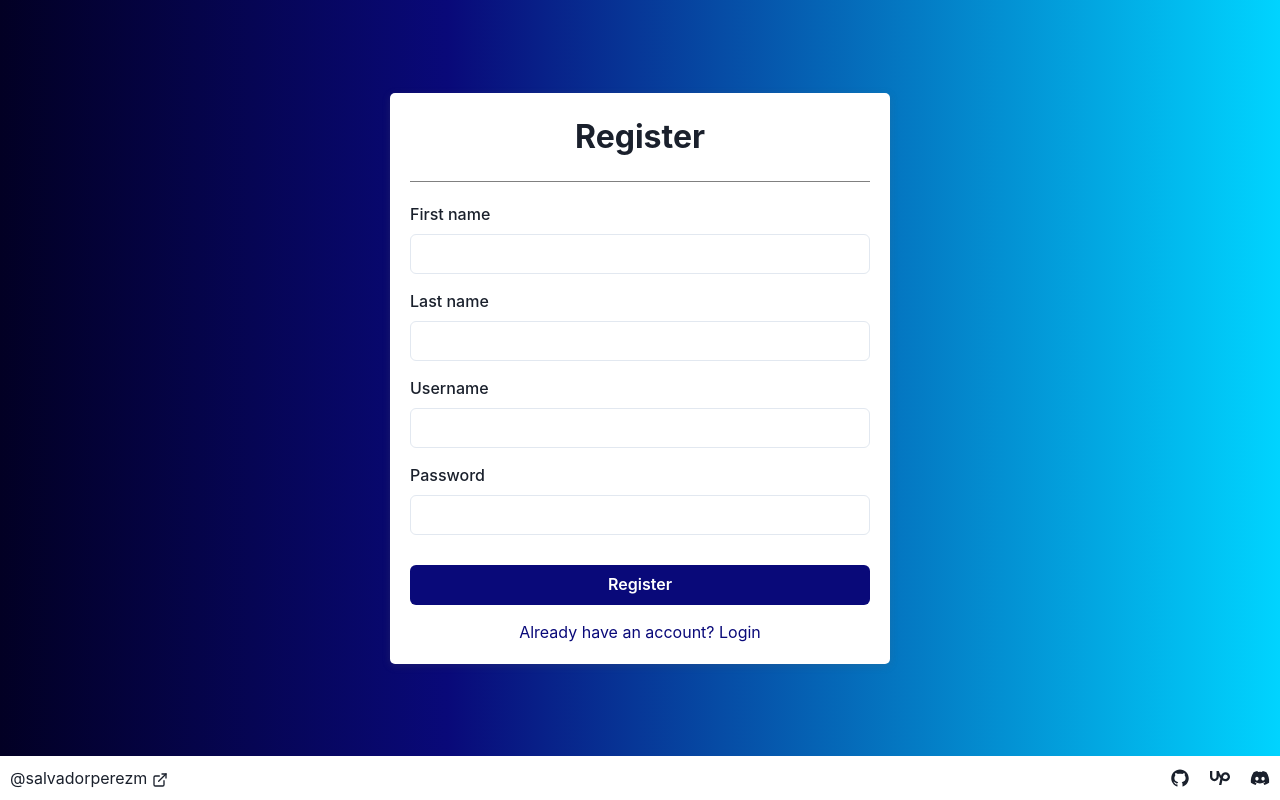
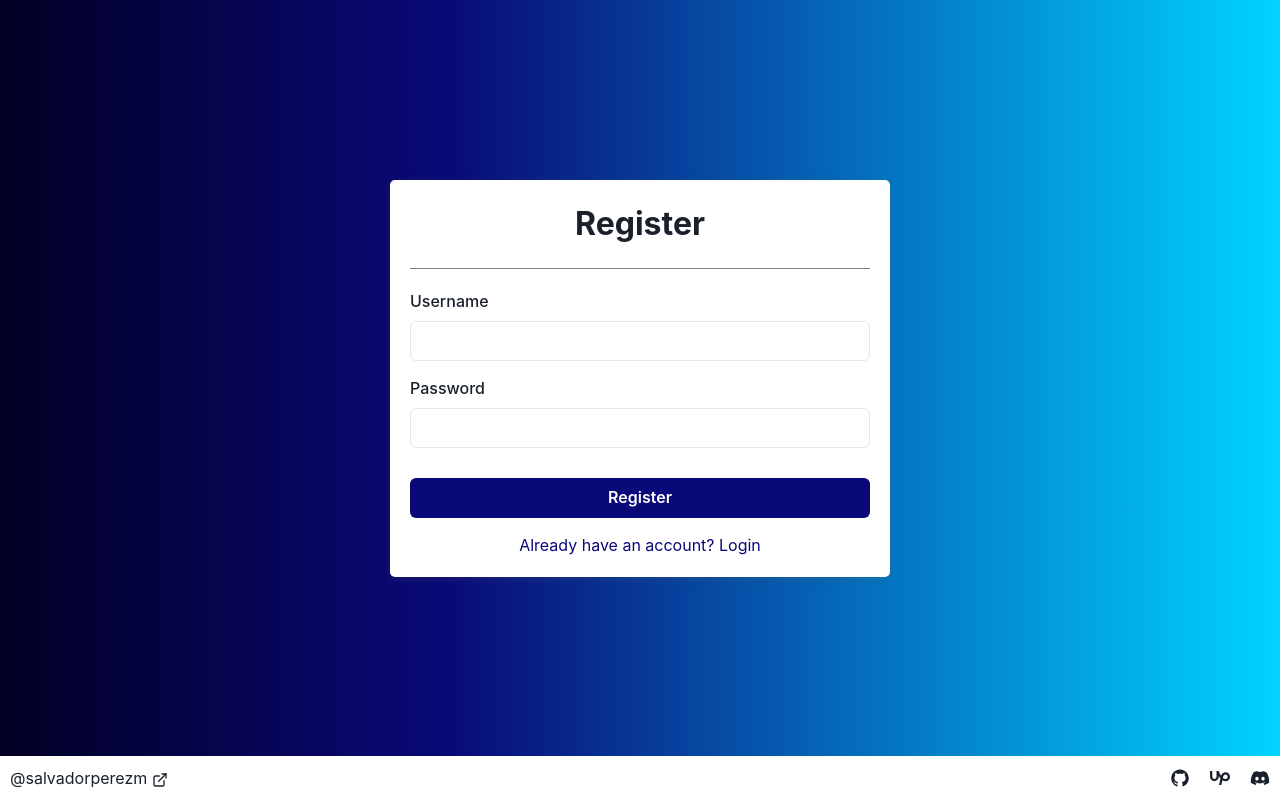
Before and after one commit to salvadorperezm/to-do-app, a React (Vite) app: page /register in a window 1280 px wide. Built offline with nearby package versions, Linux system fonts and the light colour scheme.

Commit message:
refactoring register form

```diff
--- a/src/pages/Register/Register.jsx
+++ b/src/pages/Register/Register.jsx
@@ -29,28 +29,17 @@ export const Register = () => {
 
   const formik = useFormik({
     initialValues: {
-      firstName: "",
-      lastName: "",
       username: "",
       password: "",
     },
     validationSchema: Yup.object({
-      firstName: Yup.string()
-        .min(2, "First name must be at least 2 characters.")
-        .max(25, "First name is too large.")
-        .required("First name is required."),
-      lastName: Yup.string()
-        .min(2, "Last name must be at least 2 characters.")
-        .max(25, "Last name is too large.")
-        .required("Last name is required."),
       username: Yup.string().required("Username is required."),
       password: Yup.string().required("Password is required."),
     }),
     onSubmit: async (values, actions) => {
       const URL = import.meta.env.VITE_API_URL;
       try {
-        const response = await axios.post(`${URL}/api/users`, values);
-        if (response.data)
+        await axios.post(`${URL}/api/users`, values);
         toast({
           title: "Account created.",
           status: "success",
@@ -77,36 +66,8 @@ export const Register = () => {
       <Box {...container}>
         <Text></Text>
         <Box {...formContainer} as={"form"}>
-          <Box {...inputContainer}>
           <Box {...titleContainer}>
             <Text {...titleText}>Register</Text>
-            </Box>
-            <FormControl
-              isInvalid={formik.errors.firstName && formik.touched.firstName}
-            >
-              <FormLabel>First name</FormLabel>
-              <Input
-                type="text"
-                name="firstName"
-                value={formik.values.firstName}
-                onChange={formik.handleChange}
-              />
-              <FormErrorMessage>{formik.errors.firstName}</FormErrorMessage>
-            </FormControl>
-          </Box>
-          <Box {...inputContainer}>
-            <FormControl
-              isInvalid={formik.errors.lastName && formik.touched.lastName}
-            >
-              <FormLabel>Last name</FormLabel>
-              <Input
-                type="text"
-                name="lastName"
-                value={formik.values.lastName}
-                onChange={formik.handleChange}
-              />
-              <FormErrorMessage>{formik.errors.lastName}</FormErrorMessage>
-            </FormControl>
           </Box>
           <Box {...inputContainer}>
             <FormControl
```
Lines whose indentation alone changed are shown as unchanged.
